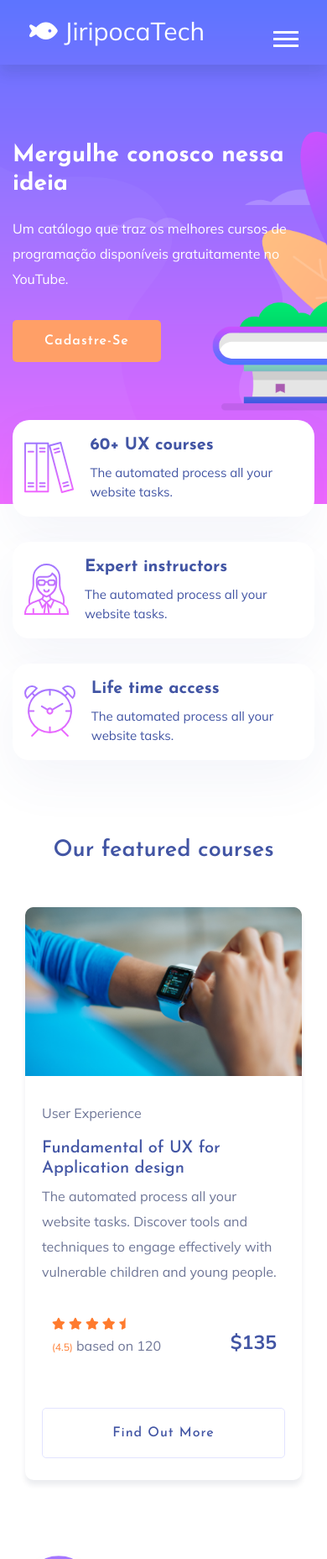
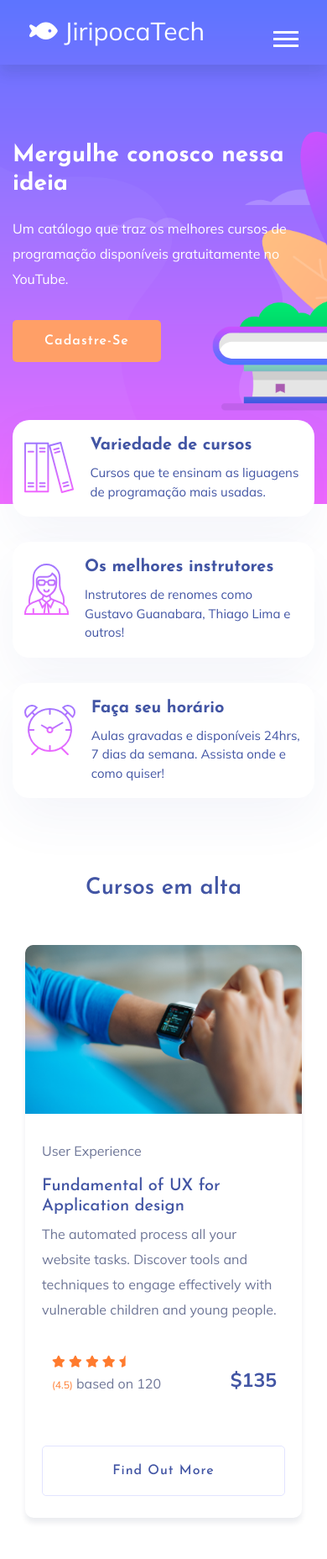
Before and after one commit to faelzsouza/jiripocatech, a Flask app: page / in a window 390 px wide. Shown: the top 1856 px of the page at 84% size. Run offline with Flask 2, Linux system fonts and the light colour scheme; some libraries are stand-ins or nearby versions.

Commit message:
atualizações no index e na responsividade

```diff
--- a/static/css/style.css
+++ b/static/css/style.css
@@ -1,3 +1,7 @@
+html{
+    scroll-behavior: smooth;
+}
+
 div#preloader-active div div div i {
     font-size: 4rem;
     color: #5d74ff;
--- a/templates/index.html
+++ b/templates/index.html
@@ -82,7 +82,7 @@
                         <ul id="navigation">
                           <li class="active"><a href="/">Home</a></li>
                           <li><a href="/courses">Cursos</a></li>
-                          <li><a href="/about">Sobre nós</a></li>
+                          <li><a href="#contatos">Sobre nós</a></li>
 <!--                           <li>
                             <a href="#">Blog</a>
                             <ul class="submenu">
@@ -157,8 +157,8 @@
                   <img src="../static/assets/img/icon/icon1.svg" alt="" />
                 </div>
                 <div class="features-caption">
-                  <h3>60+ UX courses</h3>
-                  <p>The automated process all your website tasks.</p>
+                  <h3>Variedade de cursos</h3>
+                  <p>Cursos que te ensinam as liguagens de programação mais usadas.</p>
                 </div>
               </div>
             </div>
@@ -168,8 +168,8 @@
                   <img src="../static/assets/img/icon/icon2.svg" alt="" />
                 </div>
                 <div class="features-caption">
-                  <h3>Expert instructors</h3>
-                  <p>The automated process all your website tasks.</p>
+                  <h3>Os melhores instrutores</h3>
+                  <p>Instrutores de renomes como Gustavo Guanabara, Thiago Lima e outros!</p>
                 </div>
               </div>
             </div>
@@ -179,8 +179,8 @@
                   <img src="../static/assets/img/icon/icon3.svg" alt="" />
                 </div>
                 <div class="features-caption">
-                  <h3>Life time access</h3>
-                  <p>The automated process all your website tasks.</p>
+                  <h3>Faça seu horário</h3>
+                  <p>Aulas gravadas e disponíveis 24hrs, 7 dias da semana. Assista onde e como quiser!</p>
                 </div>
               </div>
             </div>
@@ -193,7 +193,7 @@
           <div class="row justify-content-center">
             <div class="col-xl-7 col-lg-8">
               <div class="section-tittle text-center mb-55">
-                <h2>Our featured courses</h2>
+                <h2>Cursos em alta</h2>
               </div>
             </div>
           </div>
@@ -246,7 +246,7 @@
             </div>
             <!-- Single -->
             <!-- Single -->
-            <div class="properties pb-20">
+            <!-- <div class="properties pb-20">
               <div class="properties__card">
                 <div class="properties__img overlay1">
                   <a href="#"
@@ -290,10 +290,10 @@
                   <a href="#" class="border-btn border-btn2">Find out more</a>
                 </div>
               </div>
-            </div>
+            </div> -->
             <!-- Single -->
             <!-- Single -->
-            <div class="properties pb-20">
+            <!-- <div class="properties pb-20">
               <div class="properties__card">
                 <div class="properties__img overlay1">
                   <a href="#"
@@ -337,10 +337,10 @@
                   <a href="#" class="border-btn border-btn2">Find out more</a>
                 </div>
               </div>
-            </div>
+            </div> -->
             <!-- Single -->
             <!-- Single -->
-            <div class="properties pb-20">
+            <!-- <div class="properties pb-20">
               <div class="properties__card">
                 <div class="properties__img overlay1">
                   <a href="#"
@@ -384,7 +384,7 @@
                   <a href="#" class="border-btn border-btn2">Find out more</a>
                 </div>
               </div>
-            </div>
+            </div> -->
             <!-- Single -->
           </div>
         </div>
@@ -635,7 +635,7 @@
       </section> -->
       <!-- About Area End -->
       <!--? Team -->
-      <section class="team-area section-padding40 fix">
+      <section id="contatos" class="team-area section-padding40 fix">
         <div class="container">
           <div class="row justify-content-center">
             <div class="col-xl-7 col-lg-8">
@@ -650,7 +650,7 @@
                 <img src="../static/img/mayara.jpg" alt=""/>
               </div>
               <div class="cat-cap">
-                <h5><a href="services.html">Mayara</a></h5>
+                <h5><a href="https://app-mayara.herokuapp.com/" target="_blank">Mayara</a></h5>
                 <p>- Tecnologia Educacional</p>
                   <p>- Programação</p>
               </div>
@@ -660,7 +660,7 @@
                 <img src="../static/img/jobson.jpg" alt="" class='foto'/>
               </div>
               <div class="cat-cap">
-                <h5><a href="services.html">Jobson</a></h5>
+                <h5><a href="https://jobson-portfolio.herokuapp.com/" target="_blank">Jobson</a></h5>
                 <p>- Desenvolvedor</p>
                 <p>- Grande mestre do xadrez</p>
               </div>
@@ -670,7 +670,7 @@
                 <img src="../static/img/foto-walter.jpg" alt="" />
               </div>
               <div class="cat-cap">
-                <h5><a href="services.html">Walter</a></h5>
+                <h5><a href="https://waltportfolio.herokuapp.com/" target="_blank">Walter</a></h5>
                 <p>- Desenvolvedor em desenvolvimento</p>
               </div>
             </div>
@@ -686,11 +686,12 @@
             </div>
             <div class="single-cat text-center">
               <div class="cat-icon">
-                <img src="../static/assets/img/gallery/team3.png" alt="" />
+                <img src="../static/img/flavio-wu.jpg" alt="" />
               </div>
               <div class="cat-cap">
-                <h5><a href="services.html">Mr. saiful</a></h5>
-                <p>The automated process all your website tasks.</p>
+                <h5><a href="http://portfolioflaviowu.herokuapp.com/" target="_blank">Flavio Wu</a></h5>
+                <p>- Web Dev</p>
+                <p>- Piscicultor</p>
               </div>
             </div>
             <div class="single-cat text-center">
@@ -748,32 +749,30 @@
                   <div class="single-footer-caption mb-30">
                     <!-- logo -->
                     <div class="footer-logo mb-25">
-                      <a href="index.html"
-                        ><img
-                          src="../static/assets/img/logo/logo2_footer.png"
-                          alt=""
-                      /></a>
+                      <div class="logo">
+                        <a href="/"
+                          ><i class="fas fa-fish"></i> JiripocaTech</a>
+                      </div>
                     </div>
                     <div class="footer-tittle">
                       <div class="footer-pera">
                         <p>
-                          The automated process starts as soon as your clothes
-                          go into the machine.
+                          Um catálogo que traz os melhores cursos de programação disponíveis gratuitamente no YouTube.
                         </p>
                       </div>
                     </div>
                     <!-- social -->
                     <div class="footer-social">
-                      <a href="#"><i class="fab fa-twitter"></i></a>
-                      <a href="https://bit.ly/sai4ull"
+                      <a href="https://www.instagram.com/blue_edtech_br/?hl=pt-br" target="_blank"><i class="fab fa-instagram"></i></a>
+                      <a href="https://www.facebook.com/Blue-EdTech-101731058485931/" target="_blank"
                         ><i class="fab fa-facebook-f"></i
                       ></a>
-                      <a href="#"><i class="fab fa-pinterest-p"></i></a>
+                      <a href="https://www.linkedin.com/company/blue-edtech/" target="_blank"><i class="fab fa-linkedin-in"></i></a>
                     </div>
                   </div>
                 </div>
               </div>
-              <div class="col-xl-2 col-lg-3 col-md-4 col-sm-5">
+              <!-- <div class="col-xl-2 col-lg-3 col-md-4 col-sm-5">
                 <div class="single-footer-caption mb-50">
                   <div class="footer-tittle">
                     <h4>Our solutions</h4>
@@ -814,7 +813,7 @@
                     </ul>
                   </div>
                 </div>
-              </div>
+              </div> -->
             </div>
           </div>
         </div>
```
Also changed, not shown: static/img/flavio-wu.jpg (added).
